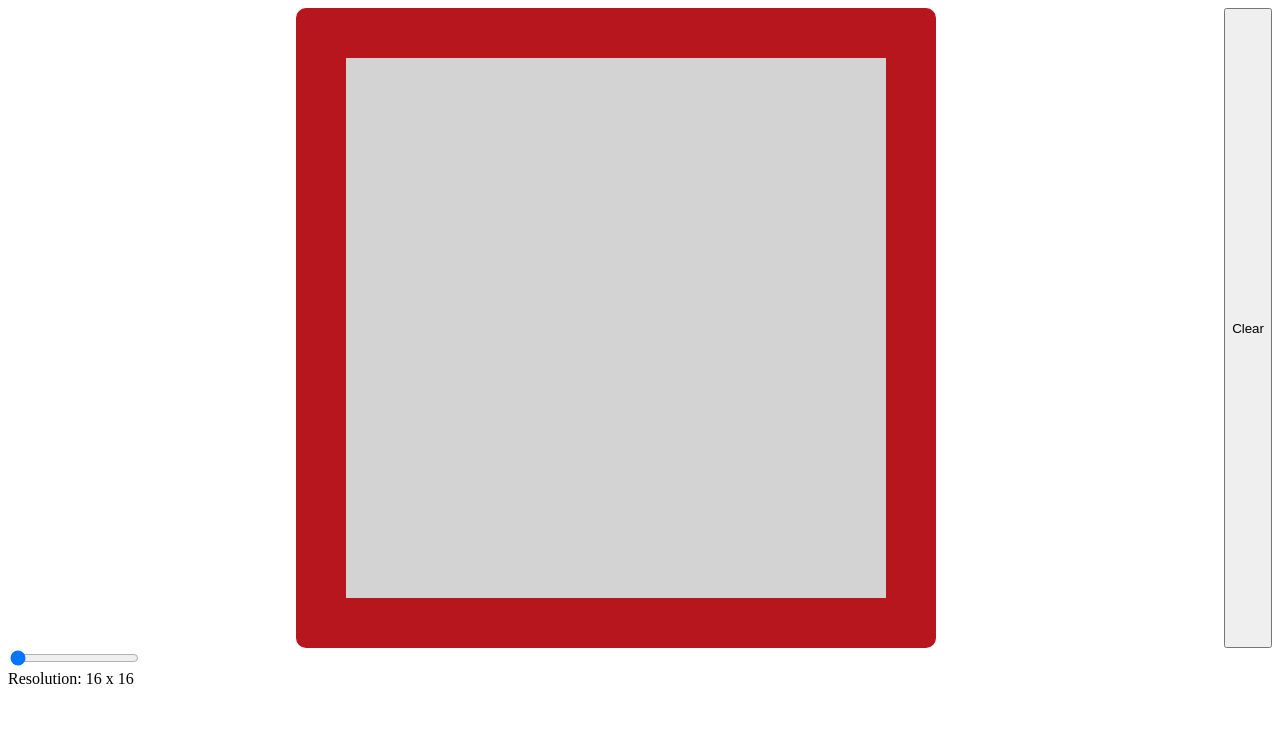
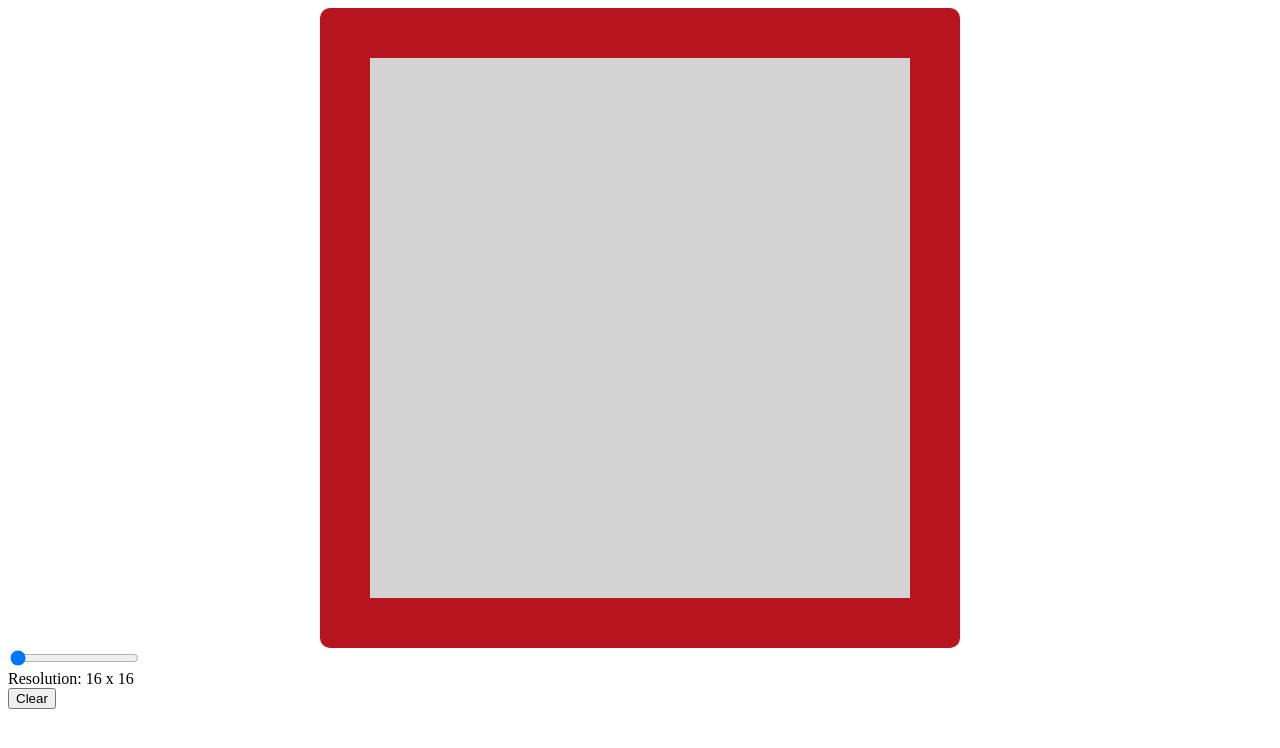
Before and after one commit to kidcalico/odin-etch-a-sketch, a plain HTML site: page index.html in a window 1280 px wide. Both pictures are taken after a click on the button "Clear". Drawn offline with Linux system fonts and the light colour scheme.

Commit message:
Clean up functions and fix clear button
Create a separate function to call behavior which changes pixel color
to black, create callbacks within the screensize function. Create div
and button elements within HTML file to better separate different
sections. Also renamed resVal() to showRes in an attempt at clarity,
and cleaned up the function.

```diff
--- a/index.html
+++ b/index.html
@@ -12,5 +12,8 @@
     <div class="slidecontainer">
         <input type="range" min="16" max="100" value="10" class="slider" id="myRange">
     </div>
+    <div class="buttons">
+        <button id="clearbtn"></button>
+    </div>
 </body>
 </html>
--- a/script.js
+++ b/script.js
@@ -22,14 +22,14 @@ myRange.addEventListener('change', screenSize);
 
 // Add clear button
 const slideContainer = document.querySelector(".slidecontainer");
-const clearBtn = document.createElement("button");
+const clearBtn = document.querySelector("#clearbtn");
 clearBtn.textContent = "Clear";
 clearBtn.addEventListener("click", screenSize);
-container.appendChild(clearBtn);
+// container.appendChild(clearBtn);
 
 // Fill the screen with pixels
 screenSizeInit();
-function screenSizeInit () {
+function screenSizeInit() {
     // Create variables to calculate the size of pixels based on the
     // desired dimensions (size) and screen size
     const size = myRange.value;
@@ -47,21 +47,12 @@ function screenSizeInit () {
         pixel.classList.add("pixel");
         screen.appendChild(pixel);
     }
-
-    // Change pixel color when the mouse enters a pixel
-    const pixels = document.querySelectorAll(".pixel");
-
-    pixels.forEach((pixel) => {
-        pixel.addEventListener("mouseenter", (event) => {
-            event.target.style.backgroundColor = "black";
-        });
-    });
-    resVal();
+    blackPix();
+    showRes();
 }
 
 // Change screen resolution based on slider
-function screenSize () {
-
+function screenSize() {
     // Create variables to calculate the size of pixels based on the
     // desired dimensions (size) and screen size
     const size = myRange.value;
@@ -84,30 +75,24 @@ function screenSize () {
         pixel.classList.add("pixel");
         screen.appendChild(pixel);
     }
+    blackPix();
+    showRes();
+}
 
+function blackPix() {
     // Change pixel color when the mouse enters a pixel
     const pixels = document.querySelectorAll(".pixel");
-
     pixels.forEach((pixel) => {
         pixel.addEventListener("mouseenter", (event) => {
             event.target.style.backgroundColor = "black";
         });
     });
-    resVal();
 }
 
-function resVal() {
+function showRes() {
     // Display resolution value. Clear old text.
     // slideContainer.removeChild(lastChild);
-
     const resolution = document.createElement("div");
-    resolution.classList.add("val");
-    let val = document.querySelector(".val");
-    console.log(val);
-    // if (val !== '') {
-    //     val = '';
-    // }
-
     resolution.textContent = `Resolution: ${myRange.value} x ${myRange.value}`;
     slideContainer.appendChild(resolution);
     slideContainer.removeChild(resolution.previousSibling);
```
